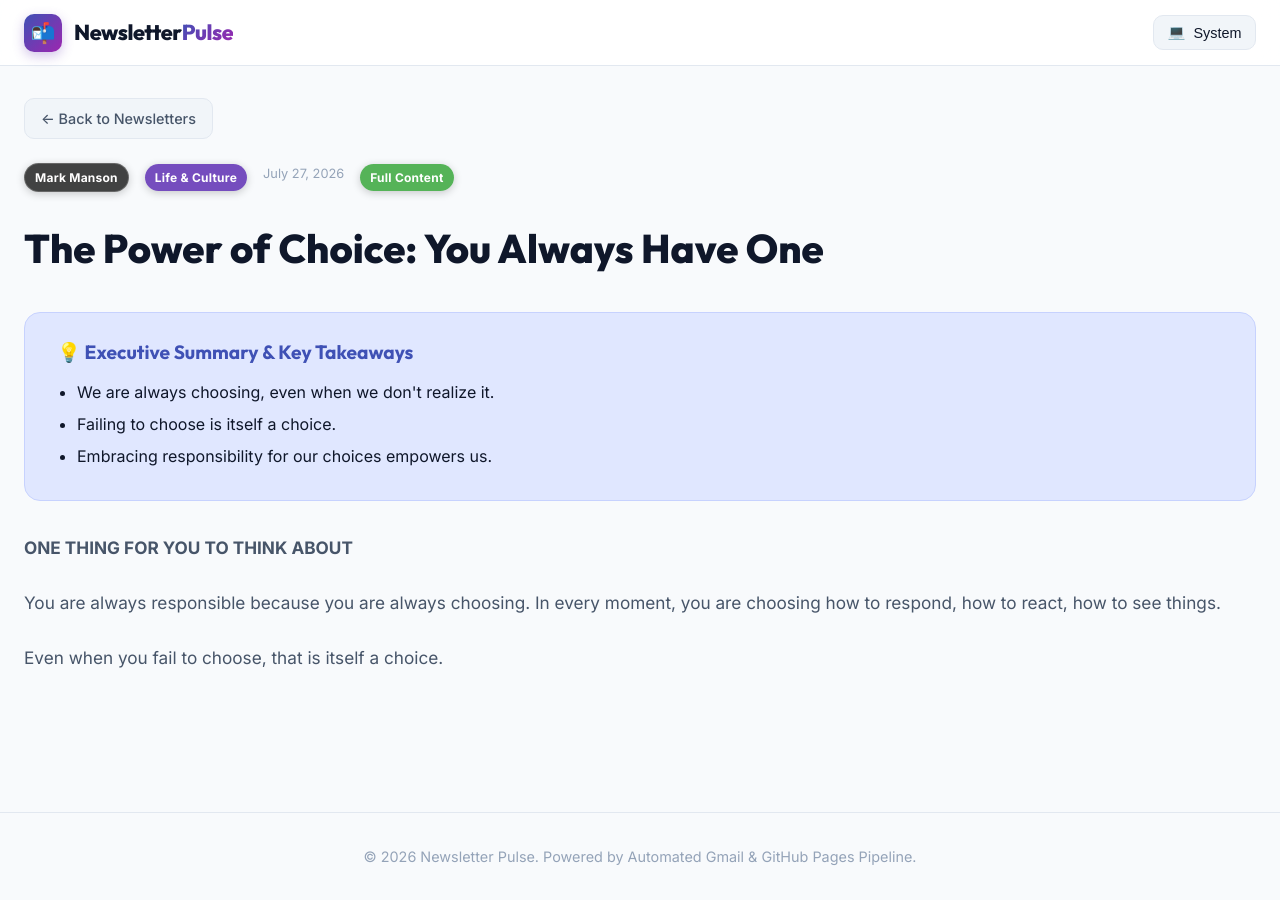
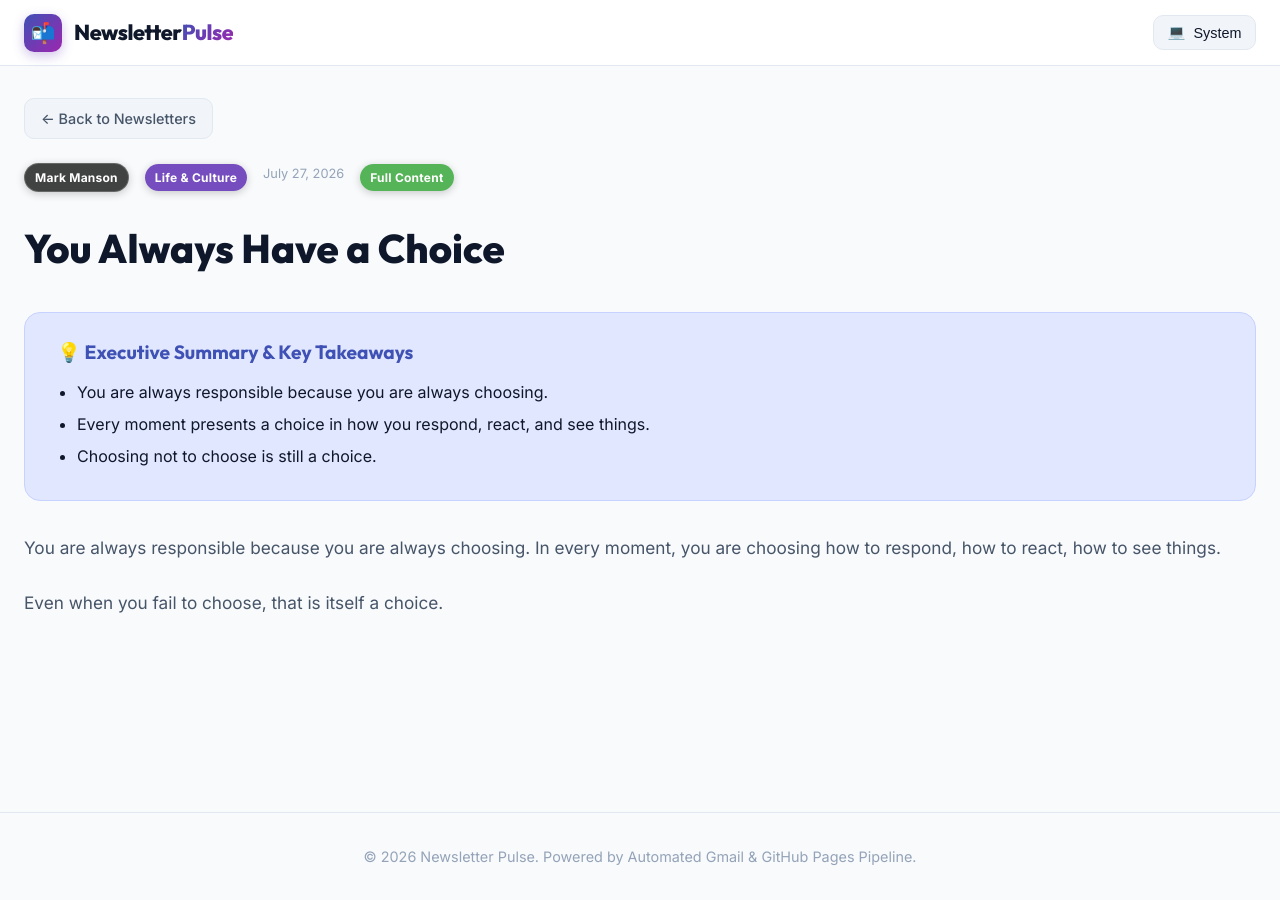
Before and after one commit to vampcoder/daily-newsletters, a Jekyll site: the page built from _posts/2026-07-27-you-always-have-a-choice.md, in a window 1280 px wide. Built offline with Jekyll 4.4.1, drawn with Linux system fonts in a browser that asks for light colours.

Commit message:
Update newsletter: You always have a choice

```diff
--- a/_posts/2026-07-27-you-always-have-a-choice.md
+++ b/_posts/2026-07-27-you-always-have-a-choice.md
@@ -1,20 +1,18 @@
 ---
 layout: post
-title: "The Power of Choice: You Always Have One"
+title: "You Always Have a Choice"
 date: 2026-07-27 10:05:09 +0000
 source: "Mark Manson"
 category: "Life & Culture"
-excerpt: "Mark Manson delivers a concise but profound reminder: in every moment, we are making choices—including the choice not to choose. Our responsibility lies in acknowledging that agency, even when it feels absent."
+excerpt: "In this brief but powerful essay, Mark Manson reminds us that we are always responsible for our lives because we are always choosing. Even when we fail to choose, that is itself a choice. It's a call to embrace agency in every moment."
 theme_gradient: "linear-gradient(135deg, #00bcd4 0%, #0097a7 100%)"
 image: "https://embed.filekitcdn.com/e/njopr61Lrm7qgCrdkU6BX2/c5oqNZoueu1QgusZnurLwd?auto="
 is_summary: false
 key_takeaways:
-  - "We are always choosing, even when we don't realize it."
-  - "Failing to choose is itself a choice."
-  - "Embracing responsibility for our choices empowers us."
+  - "You are always responsible because you are always choosing."
+  - "Every moment presents a choice in how you respond, react, and see things."
+  - "Choosing not to choose is still a choice."
 ---
-
-**ONE THING FOR YOU TO THINK ABOUT**
 
 You are always responsible because you are always choosing. In every moment, you are choosing how to respond, how to react, how to see things.
 
```
